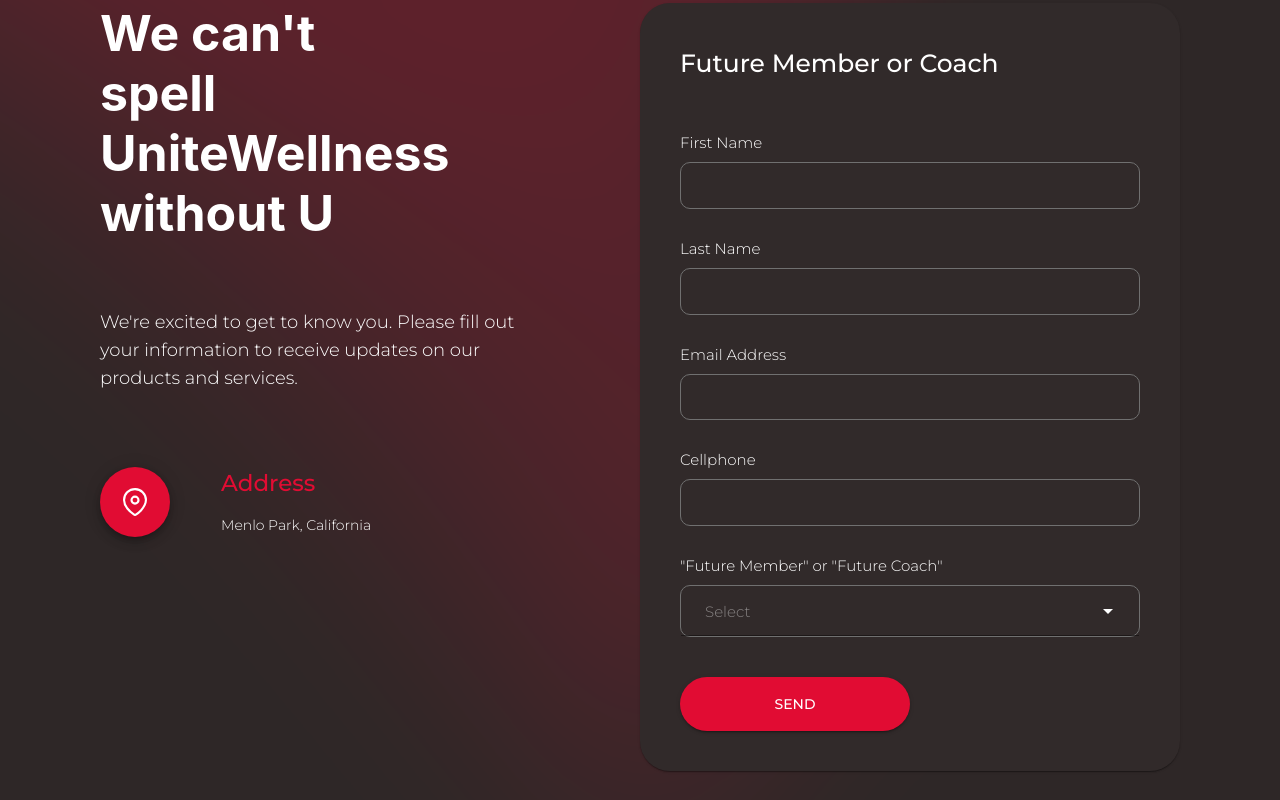
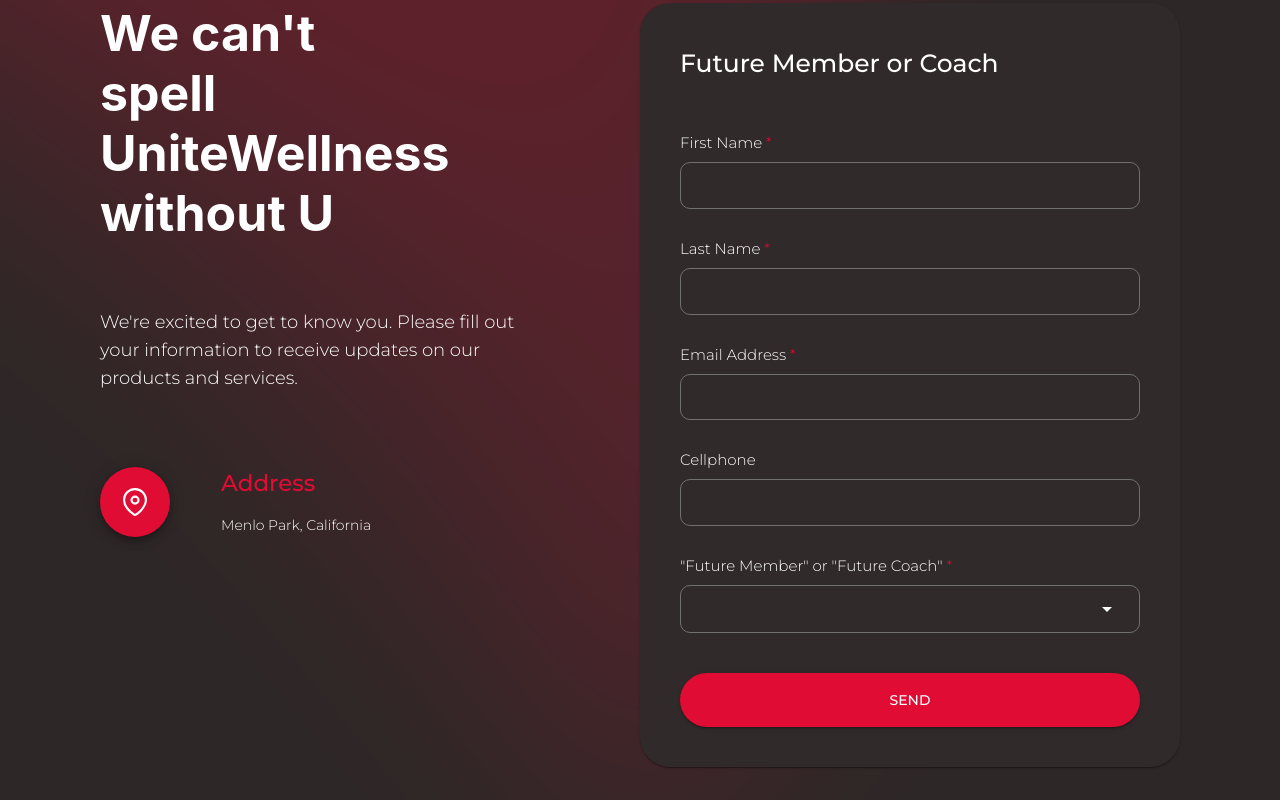
Before and after one commit to rosirisvrm/unitewellness-landing, a React (Create React App) app: page / in a window 1280 px wide. Shown: the part 2900-3700 px from the top of the page. Built offline with nearby package versions, Linux system fonts and the light colour scheme.

Commit message:
Change select arrow color

```diff
--- a/src/components/Form/index.js
+++ b/src/components/Form/index.js
@@ -1,6 +1,7 @@
-import React from 'react'
-import { Button, Typography, makeStyles, Card, InputBase, FormControl, TextField } from '@material-ui/core'
-import Autocomplete from '@material-ui/lab/Autocomplete';
+import React, { useState } from 'react'
+import { Button, Typography, makeStyles, Card, InputBase, FormControl, Box, Select, MenuItem } from '@material-ui/core'
+import { Alert } from '@material-ui/lab';
+//import axios from 'axios'
 
 const useStyles = makeStyles(theme => ({
   cardForm: {
@@ -43,6 +44,10 @@
   },
   formControl: {
     marginBottom: 30,
+    '& .MuiSelect-icon': {
+      color: '#FFFFFF',
+      marginRight: 20
+    }
   },
   select: {
     display: 'flex',
@@ -101,10 +106,15 @@
       color: "#FFFFFF",
     }
   },
+  span:{
+    color: '#E10C33'
+  }
 }))
 
 export default function Form() {
   const classes = useStyles()
+  const [error, setError] = useState(false)
+  const [success, setSuccess] = useState(false)
 
   const [clientInfo, setClientInfo] = React.useState({
     name: '',
@@ -121,21 +131,51 @@
    })
  };
 
- const [role, setRole] = React.useState({});
+ const sendForm = async (e) => {
 
- const options = [
-   {label: 'Member', value: '1'},
-   {label: 'Coach', value: '2'},
- ]
+   e.preventDefault()
+
+   setError(false)
+   setSuccess(false)
+   if(
+     clientInfo.name.trim() === '',
+     clientInfo.lastName.trim() === '',
+     clientInfo.email.trim() === '',
+     clientInfo.futureRole.trim() === ''
+     ){
+       setError(true)
+      return '';
+   }
+
+   try {
+
+     //axios.post('https://api.unitewellness.co/users', clientInfo);
+
+     setSuccess(true)
+
+     setTimeout(() => {
+       setSuccess(false)
+     }, 3000);
+
+   } catch (error) {
+
+   }
+
+
+
+ }
+
+
 
   return (
+    <form onSubmit={(e)=>sendForm(e)}>
       <Card className={classes.cardForm}>
         <div className={classes.title}>
           <Typography variant='subtitle2'>Future Member or Coach</Typography>
         </div>
         <div className={classes.input}>
           <FormControl className={classes.formControl}>
-          <label htmlFor="name">First Name</label>
+            <label htmlFor="name">First Name <span className={classes.span}>*</span></label>
             <InputBase
               id="name"
               name="name"
@@ -144,7 +184,7 @@
             />
         </FormControl>
           <FormControl className={classes.formControl}>
-          <label htmlFor="lastName">Last Name</label>
+            <label htmlFor="lastName">Last Name <span className={classes.span}>*</span></label>
             <InputBase
               id="lastName"
               name="lastName"
@@ -153,7 +193,7 @@
             />
         </FormControl>
           <FormControl className={classes.formControl}>
-          <label htmlFor="email">Email Address</label>
+            <label htmlFor="email">Email Address <span className={classes.span}>*</span></label>
             <InputBase
               id="email"
               name="email"
@@ -172,30 +212,43 @@
         </FormControl>
         </div>
         <div className={classes.select}>
-        <FormControl className={classes.formControl}>
-          <label htmlFor="role">"Future Member" or "Future Coach"</label>
-          <Autocomplete
-            className={classes.autocomplete}
-            classes={{
-                option: classes.option
-            }}
-            value={role}
-            onChange={(event, newValue) => {
-              setRole(newValue);
-            }}
-            getOptionLabel={(option) => option.label}
-            disableClearable
-            id="role"
-            options={options}
-            renderInput={(params) =>
-              <TextField {...params} placeholder="Select" variant='filled' />
-            }
-          />
+          <FormControl style={{ marginBottom: 0 }} className={classes.formControl}>
+            <label htmlFor="role">"Future Member" or "Future Coach" <span className={classes.span}>*</span></label>
+
+            <Select
+              value={clientInfo.futureRole}
+              onChange={(e)=>setClientInfo({...clientInfo,futureRole: e.target.value})}
+              input={<InputBase />}
+            >
+              <MenuItem value="">
+                <em>Select one</em>
+              </MenuItem>
+              <MenuItem value="member">Member</MenuItem>
+              <MenuItem value="coach">Coach</MenuItem>
+            </Select>
+
           </FormControl>
         </div>
-      <div className={classes.button}>
-        <Button variant="contained">SEND</Button>
+
+        {error && <Box mt={3} mb={3}>
+          <Alert severity="error">All marked fields are required</Alert>
+        </Box>}
+
+        {success && <Box mt={3} mb={3}>
+          <Alert severity="success">Request received</Alert>
+        </Box>
+        }
+
+        <div style={{ width: '100%', marginTop: 40 }} className={classes.button}>
+          <Button
+            style={{ width: '100%' }}
+            type="submit"
+            variant="contained"
+          >
+            SEND
+          </Button>
         </div>
       </Card>
+    </form>
   );
 }
```
Lines whose indentation alone changed are shown as unchanged.
